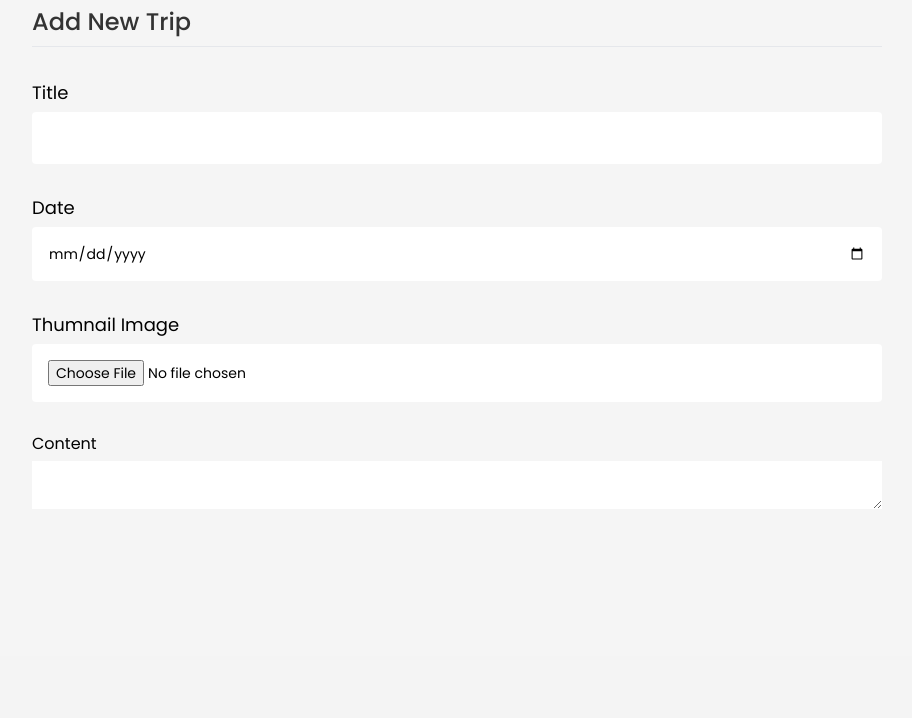
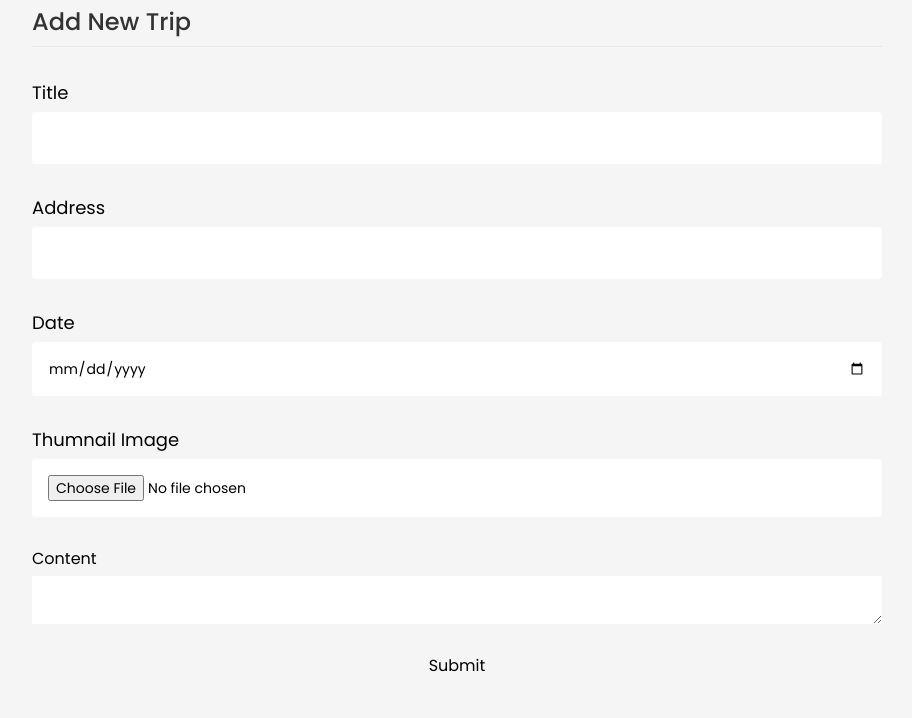
Before and after one commit to calvindany/my-trip-memo, a CodeIgniter 4 app: the page made by app/Views/admins/datamanagement.php in a window 1280 px wide. Shown: the part 144-862 px from the top of the page, without its empty margins (183-1095 px from the left). Before the commit the page ends 652 px from the top, so only its background shows below. Run offline with PHP 8.4 and a stand-in for CodeIgniter, Linux system fonts and the light colour scheme; the template is opened without the code that fills it, so the values that code supplies are empty; some libraries are stand-ins or nearby versions.

Commit message:
fixed: add post form name and ectype attribute

```diff
--- a/app/Views/admins/datamanagement.php
+++ b/app/Views/admins/datamanagement.php
@@ -34,28 +34,33 @@
           </h1>
           <hr class="text-black" />
         </div>
-        <form action="#" method="get" class="w-full flex flex-col gap-5">
+        <form action="/admin/create" enctype="multipart/form-data" method="post" class="w-full flex flex-col gap-5">
           <div class="form-control">
             <label for="title" class="text-lg">Title</label>
-            <input type="text" id="title" class="p-4 text-sm rounded" />
+            <input type="text" name="title" class="p-4 text-sm rounded" />
+          </div>
+          <div class="form-control">
+            <label for="title" class="text-lg">Address</label>
+            <input type="text" name="address" class="p-4 text-sm rounded" />
           </div>
           <div class="form-control">
             <label for="title" class="text-lg">Date</label>
-            <input type="date" id="title" class="p-4 text-sm rounded" />
+            <input type="date" name="date" class="p-4 text-sm rounded" />
           </div>
           <div class="form-control">
             <label for="thumbnail" class="text-lg">Thumnail Image</label>
             <input
               type="file"
               accept="image/*"
-              id="thumbnail"
+              name="thumbnail"
               class="p-4 text-sm rounded bg-white"
             />
           </div>
           <div class="form-control">
             <label for="summernote">Content</label>
-            <textarea id="summernote"></textarea>
+            <textarea id="summernote" name="description"></textarea>
           </div>
+          <button type="submit">Submit</button>
         </form>
       </div>
     </div>
```
